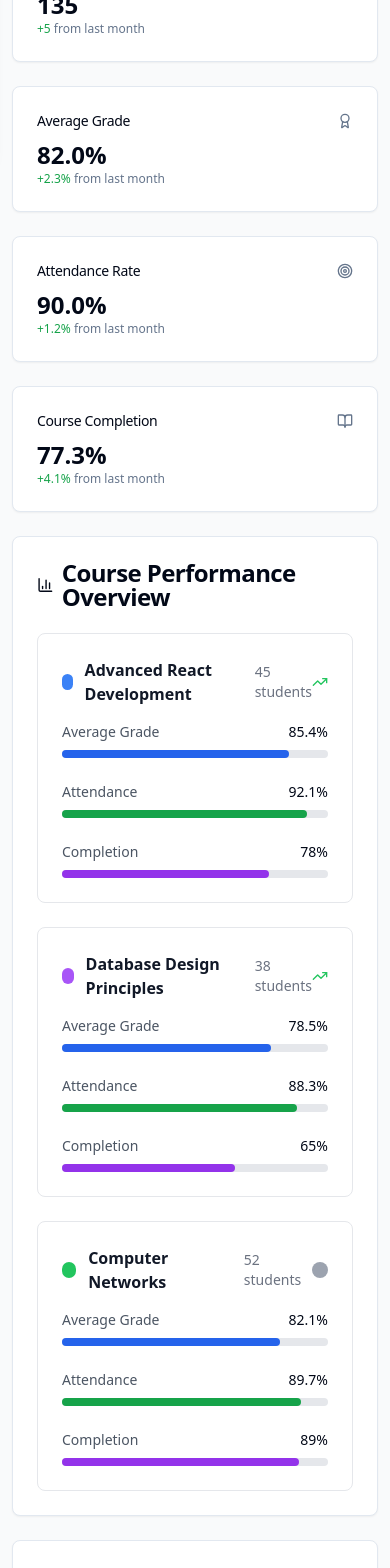
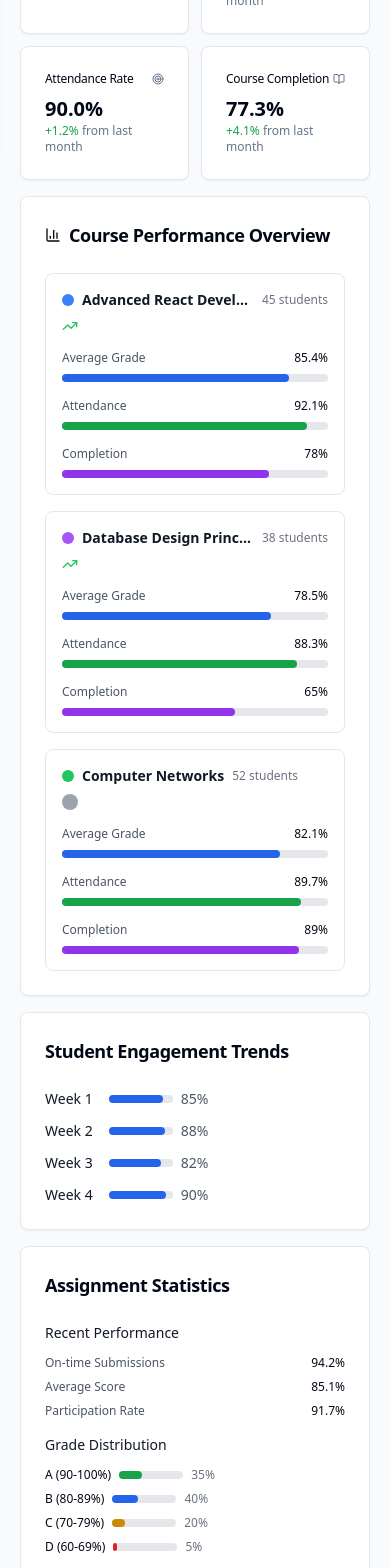
Before and after one commit to Devantics01/courseware-cloud-compass-71, a React (Vite) app: page /lecturer/analytics in a window 390 px wide. Shown: the part 240-1808 px from the top of the page. Built offline with nearby package versions, Linux system fonts and the light colour scheme.

Commit message:
Fix: Improve mobile responsiveness for lecturer pages
Adjusted the Schedule, Messages, Analytics, and Settings pages for improved mobile view, addressing layout, spacing, and element sizing.

```diff
--- a/src/pages/lecturer/LecturerAnalytics.tsx
+++ b/src/pages/lecturer/LecturerAnalytics.tsx
@@ -1,4 +1,3 @@
-
 import React from 'react';
 import { LecturerLayout } from '@/components/lecturer/LecturerLayout';
 import { Card, CardContent, CardHeader, CardTitle } from '@/components/ui/card';
@@ -44,21 +43,21 @@ const LecturerAnalytics = () => {
 
   return (
     <LecturerLayout>
-      <div className="space-y-6">
+      <div className="space-y-4 sm:space-y-6 p-2 sm:p-0">
         <div>
-          <h1 className="text-3xl font-bold text-gray-900 dark:text-white">Analytics Dashboard</h1>
-          <p className="text-gray-600 dark:text-gray-300 mt-2">Track student performance and course engagement</p>
+          <h1 className="text-2xl sm:text-3xl font-bold text-gray-900 dark:text-white">Analytics Dashboard</h1>
+          <p className="text-gray-600 dark:text-gray-300 mt-1 sm:mt-2 text-sm sm:text-base">Track student performance and course engagement</p>
         </div>
 
-        {/* Overview Stats */}
-        <div className="grid grid-cols-1 md:grid-cols-2 lg:grid-cols-4 gap-6">
+        {/* Overview Stats - Mobile: 2x2 grid, Desktop: 1x4 grid */}
+        <div className="grid grid-cols-2 sm:grid-cols-2 lg:grid-cols-4 gap-3 sm:gap-6">
           <Card>
             <CardHeader className="flex flex-row items-center justify-between space-y-0 pb-2">
-              <CardTitle className="text-sm font-medium">Total Students</CardTitle>
-              <Users className="h-4 w-4 text-muted-foreground" />
+              <CardTitle className="text-xs sm:text-sm font-medium">Total Students</CardTitle>
+              <Users className="h-3 w-3 sm:h-4 sm:w-4 text-muted-foreground" />
             </CardHeader>
             <CardContent>
-              <div className="text-2xl font-bold">135</div>
+              <div className="text-xl sm:text-2xl font-bold">135</div>
               <p className="text-xs text-muted-foreground">
                 <span className="text-green-600">+5</span> from last month
               </p>
@@ -67,11 +66,11 @@ const LecturerAnalytics = () => {
 
           <Card>
             <CardHeader className="flex flex-row items-center justify-between space-y-0 pb-2">
-              <CardTitle className="text-sm font-medium">Average Grade</CardTitle>
-              <Award className="h-4 w-4 text-muted-foreground" />
+              <CardTitle className="text-xs sm:text-sm font-medium">Average Grade</CardTitle>
+              <Award className="h-3 w-3 sm:h-4 sm:w-4 text-muted-foreground" />
             </CardHeader>
             <CardContent>
-              <div className="text-2xl font-bold">82.0%</div>
+              <div className="text-xl sm:text-2xl font-bold">82.0%</div>
               <p className="text-xs text-muted-foreground">
                 <span className="text-green-600">+2.3%</span> from last month
               </p>
@@ -80,11 +79,11 @@ const LecturerAnalytics = () => {
 
           <Card>
             <CardHeader className="flex flex-row items-center justify-between space-y-0 pb-2">
-              <CardTitle className="text-sm font-medium">Attendance Rate</CardTitle>
-              <Target className="h-4 w-4 text-muted-foreground" />
+              <CardTitle className="text-xs sm:text-sm font-medium">Attendance Rate</CardTitle>
+              <Target className="h-3 w-3 sm:h-4 sm:w-4 text-muted-foreground" />
             </CardHeader>
             <CardContent>
-              <div className="text-2xl font-bold">90.0%</div>
+              <div className="text-xl sm:text-2xl font-bold">90.0%</div>
               <p className="text-xs text-muted-foreground">
                 <span className="text-green-600">+1.2%</span> from last month
               </p>
@@ -93,11 +92,11 @@ const LecturerAnalytics = () => {
 
           <Card>
             <CardHeader className="flex flex-row items-center justify-between space-y-0 pb-2">
-              <CardTitle className="text-sm font-medium">Course Completion</CardTitle>
-              <BookOpen className="h-4 w-4 text-muted-foreground" />
+              <CardTitle className="text-xs sm:text-sm font-medium">Course Completion</CardTitle>
+              <BookOpen className="h-3 w-3 sm:h-4 sm:w-4 text-muted-foreground" />
             </CardHeader>
             <CardContent>
-              <div className="text-2xl font-bold">77.3%</div>
+              <div className="text-xl sm:text-2xl font-bold">77.3%</div>
               <p className="text-xs text-muted-foreground">
                 <span className="text-green-600">+4.1%</span> from last month
               </p>
@@ -108,22 +107,22 @@ const LecturerAnalytics = () => {
         {/* Course Performance */}
         <Card>
           <CardHeader>
-            <CardTitle className="flex items-center gap-2">
-              <BarChart3 className="h-5 w-5" />
+            <CardTitle className="flex items-center gap-2 text-lg sm:text-xl">
+              <BarChart3 className="h-4 w-4 sm:h-5 sm:w-5" />
               Course Performance Overview
             </CardTitle>
           </CardHeader>
           <CardContent>
-            <div className="space-y-6">
+            <div className="space-y-4 sm:space-y-6">
               {performanceData.map((course, index) => (
-                <div key={index} className="border border-gray-200 dark:border-gray-700 rounded-lg p-6">
-                  <div className="flex items-center justify-between mb-4">
-                    <div className="flex items-center gap-3">
-                      <div className={`w-4 h-4 rounded-full ${course.color}`}></div>
-                      <h3 className="font-semibold text-gray-900 dark:text-white">{course.course}</h3>
-                      <span className="text-sm text-gray-500">{course.students} students</span>
+                <div key={index} className="border border-gray-200 dark:border-gray-700 rounded-lg p-4 sm:p-6">
+                  <div className="flex flex-col sm:flex-row sm:items-center sm:justify-between gap-2 sm:gap-4 mb-4">
+                    <div className="flex items-center gap-2 sm:gap-3 min-w-0 flex-1">
+                      <div className={`w-3 h-3 sm:w-4 sm:h-4 rounded-full ${course.color} flex-shrink-0`}></div>
+                      <h3 className="font-semibold text-gray-900 dark:text-white text-sm sm:text-base truncate">{course.course}</h3>
+                      <span className="text-xs sm:text-sm text-gray-500 whitespace-nowrap">{course.students} students</span>
                     </div>
-                    <div className="flex items-center gap-2">
+                    <div className="flex items-center gap-2 self-start sm:self-center">
                       {course.trend === 'up' ? (
                         <TrendingUp className="w-4 h-4 text-green-500" />
                       ) : course.trend === 'down' ? (
@@ -134,9 +133,9 @@ const LecturerAnalytics = () => {
                     </div>
                   </div>
 
-                  <div className="grid grid-cols-1 md:grid-cols-3 gap-6">
+                  <div className="grid grid-cols-1 sm:grid-cols-3 gap-4 sm:gap-6">
                     <div>
-                      <div className="flex justify-between text-sm mb-2">
+                      <div className="flex justify-between text-xs sm:text-sm mb-2">
                         <span className="text-gray-600 dark:text-gray-300">Average Grade</span>
                         <span className="font-medium">{course.avgGrade}%</span>
                       </div>
@@ -149,7 +148,7 @@ const LecturerAnalytics = () => {
                     </div>
 
                     <div>
-                      <div className="flex justify-between text-sm mb-2">
+                      <div className="flex justify-between text-xs sm:text-sm mb-2">
                         <span className="text-gray-600 dark:text-gray-300">Attendance</span>
                         <span className="font-medium">{course.attendance}%</span>
                       </div>
@@ -162,7 +161,7 @@ const LecturerAnalytics = () => {
                     </div>
 
                     <div>
-                      <div className="flex justify-between text-sm mb-2">
+                      <div className="flex justify-between text-xs sm:text-sm mb-2">
                         <span className="text-gray-600 dark:text-gray-300">Completion</span>
                         <span className="font-medium">{course.completion}%</span>
                       </div>
@@ -180,25 +179,25 @@ const LecturerAnalytics = () => {
           </CardContent>
         </Card>
 
-        {/* Weekly Performance Trends */}
-        <div className="grid grid-cols-1 lg:grid-cols-2 gap-6">
+        {/* Weekly Performance Trends - Mobile: Single column, Desktop: Two columns */}
+        <div className="grid grid-cols-1 lg:grid-cols-2 gap-4 sm:gap-6">
           <Card>
             <CardHeader>
-              <CardTitle>Student Engagement Trends</CardTitle>
+              <CardTitle className="text-lg sm:text-xl">Student Engagement Trends</CardTitle>
             </CardHeader>
             <CardContent>
-              <div className="space-y-4">
+              <div className="space-y-3 sm:space-y-4">
                 {weeklyStats.map((week, index) => (
-                  <div key={index} className="flex items-center justify-between">
-                    <span className="text-sm font-medium text-gray-900 dark:text-white">{week.week}</span>
-                    <div className="flex items-center gap-4">
-                      <div className="w-24 bg-gray-200 dark:bg-gray-600 rounded-full h-2">
+                  <div key={index} className="flex items-center justify-between gap-4">
+                    <span className="text-sm font-medium text-gray-900 dark:text-white flex-shrink-0">{week.week}</span>
+                    <div className="flex items-center gap-2 sm:gap-4 flex-1">
+                      <div className="w-16 sm:w-24 bg-gray-200 dark:bg-gray-600 rounded-full h-2">
                         <div
                           className="bg-blue-600 h-2 rounded-full transition-all duration-300"
                           style={{ width: `${week.engagement}%` }}
                         ></div>
                       </div>
-                      <span className="text-sm text-gray-600 dark:text-gray-300 w-8">{week.engagement}%</span>
+                      <span className="text-sm text-gray-600 dark:text-gray-300 w-8 flex-shrink-0">{week.engagement}%</span>
                     </div>
                   </div>
                 ))}
@@ -208,65 +207,65 @@ const LecturerAnalytics = () => {
 
           <Card>
             <CardHeader>
-              <CardTitle>Assignment Statistics</CardTitle>
+              <CardTitle className="text-lg sm:text-xl">Assignment Statistics</CardTitle>
             </CardHeader>
             <CardContent>
-              <div className="space-y-6">
+              <div className="space-y-4 sm:space-y-6">
                 <div>
-                  <h4 className="font-medium text-gray-900 dark:text-white mb-3">Recent Performance</h4>
-                  <div className="space-y-3">
+                  <h4 className="font-medium text-gray-900 dark:text-white mb-3 text-sm sm:text-base">Recent Performance</h4>
+                  <div className="space-y-2 sm:space-y-3">
                     <div className="flex justify-between items-center">
-                      <span className="text-sm text-gray-600 dark:text-gray-300">On-time Submissions</span>
-                      <span className="text-sm font-medium">94.2%</span>
+                      <span className="text-xs sm:text-sm text-gray-600 dark:text-gray-300">On-time Submissions</span>
+                      <span className="text-xs sm:text-sm font-medium">94.2%</span>
                     </div>
                     <div className="flex justify-between items-center">
-                      <span className="text-sm text-gray-600 dark:text-gray-300">Average Score</span>
-                      <span className="text-sm font-medium">85.1%</span>
+                      <span className="text-xs sm:text-sm text-gray-600 dark:text-gray-300">Average Score</span>
+                      <span className="text-xs sm:text-sm font-medium">85.1%</span>
                     </div>
                     <div className="flex justify-between items-center">
-                      <span className="text-sm text-gray-600 dark:text-gray-300">Participation Rate</span>
-                      <span className="text-sm font-medium">91.7%</span>
+                      <span className="text-xs sm:text-sm text-gray-600 dark:text-gray-300">Participation Rate</span>
+                      <span className="text-xs sm:text-sm font-medium">91.7%</span>
                     </div>
                   </div>
                 </div>
 
                 <div>
-                  <h4 className="font-medium text-gray-900 dark:text-white mb-3">Grade Distribution</h4>
+                  <h4 className="font-medium text-gray-900 dark:text-white mb-3 text-sm sm:text-base">Grade Distribution</h4>
                   <div className="space-y-2">
-                    <div className="flex justify-between items-center">
-                      <span className="text-sm">A (90-100%)</span>
-                      <div className="flex items-center gap-2">
-                        <div className="w-20 bg-gray-200 dark:bg-gray-600 rounded-full h-2">
+                    <div className="flex justify-between items-center gap-2">
+                      <span className="text-xs sm:text-sm flex-shrink-0">A (90-100%)</span>
+                      <div className="flex items-center gap-2 flex-1">
+                        <div className="w-16 sm:w-20 bg-gray-200 dark:bg-gray-600 rounded-full h-2">
                           <div className="bg-green-600 h-2 rounded-full" style={{ width: '35%' }}></div>
                         </div>
-                        <span className="text-xs text-gray-500 w-8">35%</span>
+                        <span className="text-xs text-gray-500 w-6 sm:w-8 flex-shrink-0">35%</span>
                       </div>
                     </div>
-                    <div className="flex justify-between items-center">
-                      <span className="text-sm">B (80-89%)</span>
-                      <div className="flex items-center gap-2">
-                        <div className="w-20 bg-gray-200 dark:bg-gray-600 rounded-full h-2">
+                    <div className="flex justify-between items-center gap-2">
+                      <span className="text-xs sm:text-sm flex-shrink-0">B (80-89%)</span>
+                      <div className="flex items-center gap-2 flex-1">
+                        <div className="w-16 sm:w-20 bg-gray-200 dark:bg-gray-600 rounded-full h-2">
                           <div className="bg-blue-600 h-2 rounded-full" style={{ width: '40%' }}></div>
                         </div>
-                        <span className="text-xs text-gray-500 w-8">40%</span>
+                        <span className="text-xs text-gray-500 w-6 sm:w-8 flex-shrink-0">40%</span>
                       </div>
                     </div>
-                    <div className="flex justify-between items-center">
-                      <span className="text-sm">C (70-79%)</span>
-                      <div className="flex items-center gap-2">
-                        <div className="w-20 bg-gray-200 dark:bg-gray-600 rounded-full h-2">
+                    <div className="flex justify-between items-center gap-2">
+                      <span className="text-xs sm:text-sm flex-shrink-0">C (70-79%)</span>
+                      <div className="flex items-center gap-2 flex-1">
+                        <div className="w-16 sm:w-20 bg-gray-200 dark:bg-gray-600 rounded-full h-2">
                           <div className="bg-yellow-600 h-2 rounded-full" style={{ width: '20%' }}></div>
                         </div>
-                        <span className="text-xs text-gray-500 w-8">20%</span>
+                        <span className="text-xs text-gray-500 w-6 sm:w-8 flex-shrink-0">20%</span>
                       </div>
                     </div>
-                    <div className="flex justify-between items-center">
-                      <span className="text-sm">D (60-69%)</span>
-                      <div className="flex items-center gap-2">
-                        <div className="w-20 bg-gray-200 dark:bg-gray-600 rounded-full h-2">
+                    <div className="flex justify-between items-center gap-2">
+                      <span className="text-xs sm:text-sm flex-shrink-0">D (60-69%)</span>
+                      <div className="flex items-center gap-2 flex-1">
+                        <div className="w-16 sm:w-20 bg-gray-200 dark:bg-gray-600 rounded-full h-2">
                           <div className="bg-red-600 h-2 rounded-full" style={{ width: '5%' }}></div>
                         </div>
-                        <span className="text-xs text-gray-500 w-8">5%</span>
+                        <span className="text-xs text-gray-500 w-6 sm:w-8 flex-shrink-0">5%</span>
                       </div>
                     </div>
                   </div>
```
Also changed, not shown: src/pages/lecturer/LecturerMessages.tsx (+64 -62 lines), src/pages/lecturer/LecturerSchedule.tsx (+45 -45 lines), src/pages/lecturer/LecturerSettings.tsx (+37 -27 lines).
